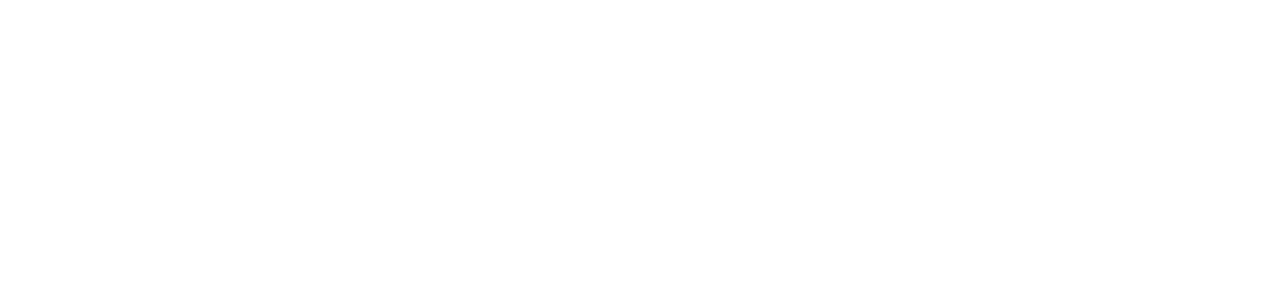
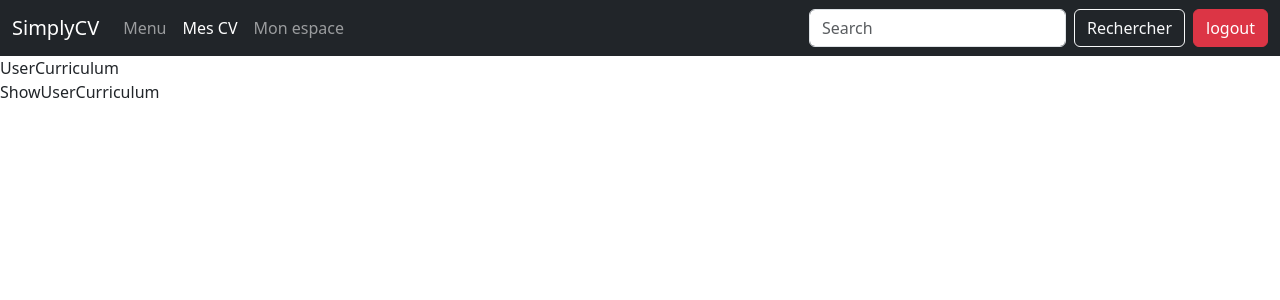
Before and after one commit to Louisrca/generateur-cv-grp1, a React (Vite) app in the folder web/: page /my-cv in a window 1280 px wide. Before the commit this address had no page. Shown: the top 300 px of the page. Built offline with nearby package versions, Linux system fonts and the light colour scheme; no server answers; sample sign-in values are in the browser's storage.

Commit message:
add new page UserCurriculum

```diff
--- a/web/src/App.jsx
+++ b/web/src/App.jsx
@@ -9,6 +9,7 @@
 import { QueryClient, QueryClientProvider } from "@tanstack/react-query";
 import Createcv from "./pages/CreateCV/CreateCV";
 import { AuthProvider } from "./context/AuthProvider";
+import UserCurriculum from "./pages/UserCurriculum/UserCurriculum";
 
 function App() {
   const queryClient = new QueryClient();
@@ -28,6 +29,14 @@
           <Route path="/login" element={<Login />} />
           <Route path="/curriculum/:cvId" element={<Curriculum />} />
           <Route
+            path="/my-cv"
+            element={
+              <ProtectedRoute>
+                <UserCurriculum />
+              </ProtectedRoute>
+            }
+          />
+          <Route
             path="/createcv"
             element={
               <ProtectedRoute>
--- a/web/src/api/curriculum/curriculum.js
+++ b/web/src/api/curriculum/curriculum.js
@@ -11,6 +11,18 @@
       }),
   });
 };
+
+export const useGetCurriculumByUserId = (userId) => {
+  return useQuery({
+    queryKey: ["curriculum", userId],
+    queryFn: () =>
+      webApiCall(`/curriculum/${userId}`, {
+        body: null,
+        method: "GET",
+      }),
+  });
+};
+
 export const usePostCurriculum = () => {
   return useMutation((data) =>
     webApiCall("/curriculum", {
--- a/web/src/composant/NavBar/NavBar.jsx
+++ b/web/src/composant/NavBar/NavBar.jsx
@@ -23,7 +23,7 @@
             <Nav.Link as={NavLink} to="/" activeclassname="active">
               Menu
             </Nav.Link>
-            <Nav.Link as={NavLink} to="/createcv" activeclassname="active">
+            <Nav.Link as={NavLink} to="/my-cv" activeclassname="active">
               Mes CV
             </Nav.Link>
             <Nav.Link as={NavLink} to="/curriculum" activeclassname="active">
--- /dev/null
+++ b/web/src/composant/ShowUserCurriculum/ShowUserCurriculum.jsx
@@ -0,0 +1,10 @@
+import { useGetCurriculumByUserId } from "../../api/curriculum/curriculum";
+import useAuth from "../../hooks/useAuth";
+
+export const ShowUserCurriculum = () => {
+  const user = useAuth();
+
+  const { data: userCurriculum } = useGetCurriculumByUserId(user.user.id);
+  console.log(userCurriculum);
+  return <div>ShowUserCurriculum</div>;
+};
--- /dev/null
+++ b/web/src/pages/UserCurriculum/UserCurriculum.jsx
@@ -0,0 +1,11 @@
+import NavBar from "../../composant/NavBar/NavBar";
+import { ShowUserCurriculum } from "../../composant/ShowUserCurriculum/ShowUserCurriculum";
+export default function UserCurriculum() {
+  return (
+    <div>
+      <NavBar />
+      UserCurriculum
+      <ShowUserCurriculum />
+    </div>
+  );
+}
```
